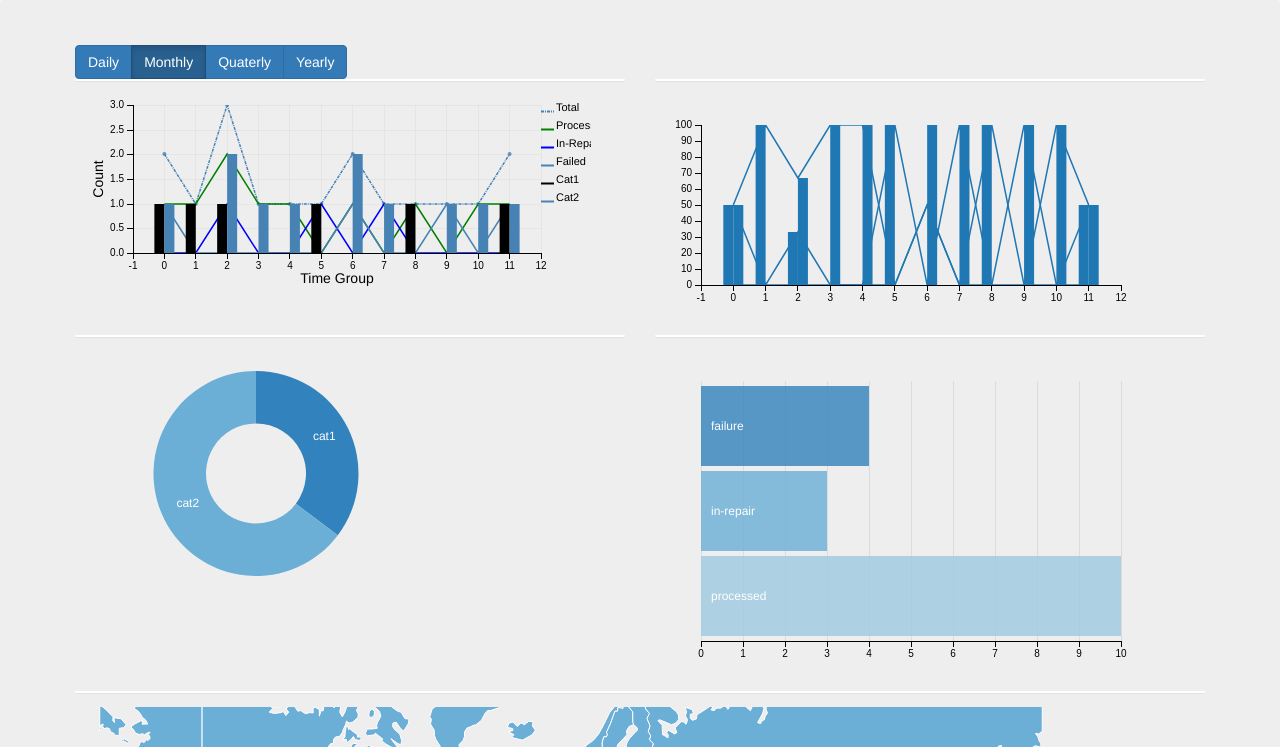
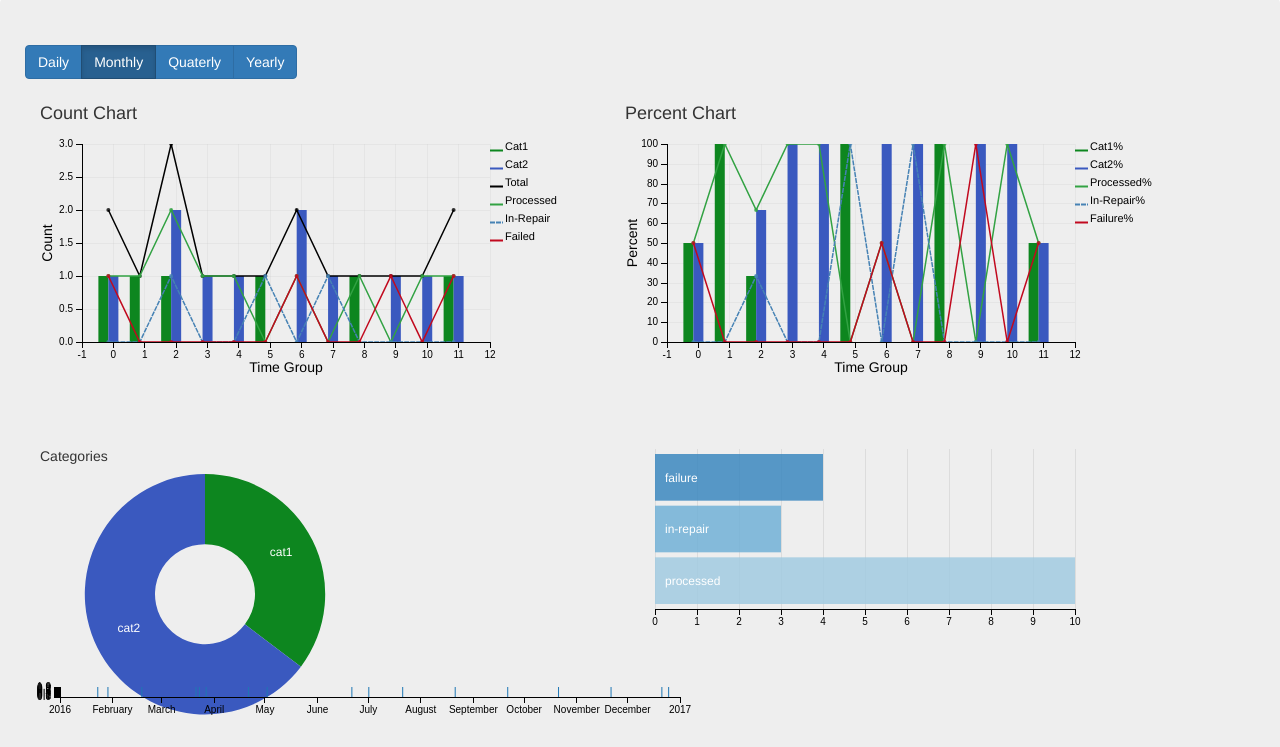
Before and after one commit to bajajn/firstRep, a plain HTML site: page D3Test/WebContent/starter.html in a window 1280 px wide. Shown: the part 53-800 px from the top of the page. Drawn offline with Linux system fonts and the light colour scheme.

Commit message:
style changes

```diff
--- a/D3Test/WebContent/starter.html
+++ b/D3Test/WebContent/starter.html
@@ -49,9 +49,9 @@
           </ul>
         </div>
         -->
-        <div class="col-sm-12 col-md-12 main jumbotron">
+        <div class="col-sm-12 col-md-12 main jumbotron" style = "padding-left: 0px; padding-right: 0px;">
 
-          	<div class = "container">
+          	<div class = "container" style="margin-left: 10px; margin-right:10px;">
           		<div class="row">
           		        <div class="col-sm-12 col-md-12">
           				<div class="btn-group" data-toggle="buttons">
@@ -73,44 +73,36 @@
 				</div>
 	        	<div class="row">
           			<div class="col-sm-6 col-md-6">
-          				<div class="panel panel-card">
           					<div class="panel-body" id="total_line_chart">
           					<!-- <svg id="trends_svg" width="100%" height="100%"></svg>  -->
-          					</div>
+          					<h4>Count Chart</h4>
           					</div>
           			</div>
 
           			<div class="col-sm-6 col-md-6">
-          				<div class="panel panel-card">
           					<div class="panel-body" id="percent_chart">
-          								<div class="reset" style="visibility: hidden;">
-											selected: <span class="filter"></span> <a
-												href="javascript:testRingChart.filterAll();dc.redrawAll();">reset</a>
+          					<!-- <svg id="trends_svg" width="100%" height="100%"></svg>  -->
+          					<h4>Percent Chart</h4>
           					</div>
 
-          					<!-- <svg id="trends_svg" width="100%" height="100%"></svg>  -->
-          					</div>
-          				</div>
           			</div>
 
           		</div>
 
           		<div class="row">
           			<div class="col-sm-6 col-md-6">
-          				<div class="panel panel-card">
           					<div class="panel-body" id="category_chart">
           								<div class="reset" style="visibility: hidden;">
 											selected: <span class="filter"></span> <a
 												href="javascript:testRingChart.filterAll();dc.redrawAll();">reset</a>
 										</div>
+										<h5>Categories</h5>
 
           					<!-- <svg id="trends_svg" width="100%" height="100%"></svg>  -->
           					</div>
           			</div>
-          			</div>
 
           			<div class="col-sm-6 col-md-6">
-          				<div class="panel panel-card">
           					<div class="panel-body" id="status_chart">
           								<div class="reset" style="visibility: hidden;">
 											selected: <span class="filter"></span> <a
@@ -120,7 +112,6 @@
           					<!-- <svg id="trends_svg" width="100%" height="100%"></svg>  -->
           					</div>
           			</div>
-          			</div>
 
           		</div>
 
@@ -128,20 +119,15 @@
 
 				<div class="row">
           			<div class="col-sm-12 col-md-12">
-          			<div class="panel panel-card">
+
 						<div class="panel-body" id="map_chart">
 						</div>
 					</div>
           		</div>
 
 
-          		</div>
-
-
-          		<div class="row">
-          			<div class="col-sm-12 col-md-12">
-          				<div class="panel panel-card">
-
+          		<nav class="navbar navbar-fixed-bottom">
+          			<div class="col-sm-12 col-md-12 ">
           					<div class="panel-body" id="test_line_chart"><!--
 										<div class="reset" style="visibility: hidden;">
 											selected: <span class="filter"></span> <a
@@ -150,8 +136,7 @@
 										<!-- <svg id="trends_svg" width="100%" height="100%"></svg>  -->
           					</div>
           			</div>
-          			</div>
-          		</div>
+          		</nav>
 
           		<!--
           		<div class="row">
@@ -283,7 +268,7 @@ d3.json("model/countries.geo.json", function(error, world){
 
 
 		statusChart.width(500)
-	    .height(300)
+	    .height(200)
 	    //.margins({top: 20, left: 10, right: 10, bottom: 20})
 	    .group(statusTotal)
 	    .dimension(statusDim)
@@ -302,6 +287,7 @@ d3.json("model/countries.geo.json", function(error, world){
 		 .title(function (d) { return ""; })
 		 .controlsUseVisibility(true)
 		 //.renderLabel(false)
+		 .ordinalColors(['#0D861F','#3A59BF'])
 		 ;
 
 
@@ -479,7 +465,7 @@ function calculateCharts(timeGrp){
 
 
 	lineChart1
-	.width(500).height(200)
+	.width(550).height(250)
 	.dimension(dim)
 	//.x(d3.time.scale().domain([d3.time.year.floor(dim.bottom(1)[0].dateObj), d3.time.year.ceil(dim.top(1)[0].dateObj)]))
 	.elasticY(true)
@@ -488,29 +474,6 @@ function calculateCharts(timeGrp){
 	//.xAxis().ticks(d3.time.months)
 	//.tickFormat(d3.time.format("%B"))
 	.compose([
-
-	          dc.lineChart(lineChart1).group(yrStatGroup,"Total")
-	          .valueAccessor(function (p) {
-	              return p.value.totalCount;
-	          })
-	          .dashStyle([3,1,1,1])
-	          .renderDataPoints({radius: 2, fillOpacity: 0.8, strokeOpacity: 0.8})
-	          ,
-
-	          dc.lineChart(lineChart1).group(yrStatGroup,"Processed")
-	          .valueAccessor(function (p) {
-	              return p.value.processedCount;
-	          }),
-
-	          dc.lineChart(lineChart1).group(yrStatGroup,"In-Repair")
-	          .valueAccessor(function (p) {
-	              return p.value.repairCount;
-	          }),
-
-	          dc.lineChart(lineChart1).group(yrStatGroup,"Failed")
-	          .valueAccessor(function (p) {
-	              return p.value.failureCount;
-	          }),
 
 	          dc.barChart(lineChart1).group(yrStatGroup,"Cat1")
 	          .valueAccessor(function (p) {
@@ -526,17 +489,46 @@ function calculateCharts(timeGrp){
 	          })
 		      .centerBar(true)
 		      .barPadding(2)
+		      ,
+
+	          dc.lineChart(lineChart1).group(yrStatGroup,"Total")
+	          .valueAccessor(function (p) {
+	              return p.value.totalCount;
+	          })
+	          .renderDataPoints({radius: 2, fillOpacity: 0.8, strokeOpacity: 0.8})
+	          ,
+
+	          dc.lineChart(lineChart1).group(yrStatGroup,"Processed")
+	          .valueAccessor(function (p) {
+	              return p.value.processedCount;
+	          })
+	          .renderDataPoints({radius: 2, fillOpacity: 0.8, strokeOpacity: 0.8}),
+
+	          dc.lineChart(lineChart1).group(yrStatGroup,"In-Repair")
+	          .valueAccessor(function (p) {
+	              return p.value.repairCount;
+	          })
+	          .dashStyle([5,1])
+	          .renderDataPoints({radius: 2, fillOpacity: 0.8, strokeOpacity: 0.8}),
+
+	          dc.lineChart(lineChart1).group(yrStatGroup,"Failed")
+	          .valueAccessor(function (p) {
+	              return p.value.failureCount;
+	          })
+	          .dashStyle([5,0])
+	          .renderDataPoints({radius: 2, fillOpacity: 0.8, strokeOpacity: 0.8})
+
 	          ])
 	          .on('renderlet', function (chart) {
-	        	  var barWidth = chart.select("g._4 rect").attr("width");
+	        	  var barWidth = chart.select("g._0 rect").attr("width");
 	        	  var rightMove = barWidth/2;
 	        	  var leftMove = -barWidth/2;
 	        	  //var axisLength = chart.xAxisLength();
-	        	 chart.selectAll("g._4").attr("transform", "translate(" + leftMove + ", 0)");
-				chart.selectAll("g._5").attr("transform", "translate(" + rightMove + ", 0)");
+	        	 chart.selectAll("g._0").attr("transform", "translate(" + leftMove + ", 0)");
+				chart.selectAll("g._1").attr("transform", "translate(" + rightMove + ", 0)");
 	          })
 	          .legend(dc.legend().x(450).y(10).itemHeight(13).gap(5))
-	          .ordinalColors(['steelblue','green','blue','steelblue','black'])
+	          .ordinalColors(['#0D861F','#3A59BF','black','#32A243','steelblue','#C1091E'])
 	          .xAxisLabel('Time Group')
 	          .yAxisLabel('Count')
 	          .renderHorizontalGridLines(true)
@@ -545,30 +537,19 @@ function calculateCharts(timeGrp){
 	          ;
 
 
+	lineChart1.margins().right=100;
+
 	percentChart
-	.width(500).height(200)
+	.width(550).height(250)
 	.dimension(dim)
 	//.x(d3.time.scale().domain([d3.time.year.floor(dim.bottom(1)[0].dateObj), d3.time.year.ceil(dim.top(1)[0].dateObj)]))
-	.elasticY(true)
+	//.elasticY(true)
 	//.elasticX(true)
 	.brushOn(false)
 	//.xAxis().ticks(d3.time.months)
 	//.tickFormat(d3.time.format("%B"))
 	.compose([
-	          dc.lineChart(percentChart).group(yrStatGroup,"Processed%")
-	          .valueAccessor(function (p) {
-	              return p.value.processPercent;
-	          }),
 
-	          dc.lineChart(percentChart).group(yrStatGroup,"In-Repair%")
-	          .valueAccessor(function (p) {
-	              return p.value.repairPercent;
-	          }),
-
-	          dc.lineChart(percentChart).group(yrStatGroup,"Failure%")
-	          .valueAccessor(function (p) {
-	              return p.value.failurePercent;
-	          }),
 
 				dc.barChart(percentChart).group(yrStatGroup,"Cat1%")
 				.valueAccessor(function (p) {
@@ -584,18 +565,48 @@ function calculateCharts(timeGrp){
 				})
 				.centerBar(true)
 				.barPadding(2)
+				,
 
+	          dc.lineChart(percentChart).group(yrStatGroup,"Processed%")
+	          .valueAccessor(function (p) {
+	              return p.value.processPercent;
+	          })
+	          .renderDataPoints({radius: 2, fillOpacity: 0.8, strokeOpacity: 0.8})
+	          ,
+
+	          dc.lineChart(percentChart).group(yrStatGroup,"In-Repair%")
+	          .valueAccessor(function (p) {
+	              return p.value.repairPercent;
+	          })
+	          .dashStyle([5,1])
+	          .renderDataPoints({radius: 2, fillOpacity: 0.8, strokeOpacity: 0.8})
+	          ,
+
+	          dc.lineChart(percentChart).group(yrStatGroup,"Failure%")
+	          .valueAccessor(function (p) {
+	              return p.value.failurePercent;
+	          })
+	          .renderDataPoints({radius: 2, fillOpacity: 0.8, strokeOpacity: 0.8})
 
 	          ])
 	          .on('renderlet', function (chart) {
-	        	  var barWidth = chart.select("g._4 rect").attr("width");
+	        	  var barWidth = chart.select("g._0 rect").attr("width");
 	        	  var rightMove = barWidth/2;
 	        	  var leftMove = -barWidth/2;
 	        	  //var axisLength = chart.xAxisLength();
-	        	 chart.selectAll("g._3").attr("transform", "translate(" + leftMove + ", 0)");
-				chart.selectAll("g._4").attr("transform", "translate(" + rightMove + ", 0)");
+	        	 chart.selectAll("g._0").attr("transform", "translate(" + leftMove + ", 0)");
+				chart.selectAll("g._1").attr("transform", "translate(" + rightMove + ", 0)");
 	          })
+	          .legend(dc.legend().x(450).y(10).itemHeight(13).gap(5))
+	          .ordinalColors(['#0D861F','#3A59BF','#32A243','steelblue','#C1091E'])
+	          .xAxisLabel('Time Group')
+	          .yAxisLabel('Percent')
+	          .renderHorizontalGridLines(true)
+	          .renderVerticalGridLines(true)
+	          .shareColors(true)
 	          ;
+
+	percentChart.margins().right=100;
 
 }
 
```
Lines whose indentation alone changed are shown as unchanged.
